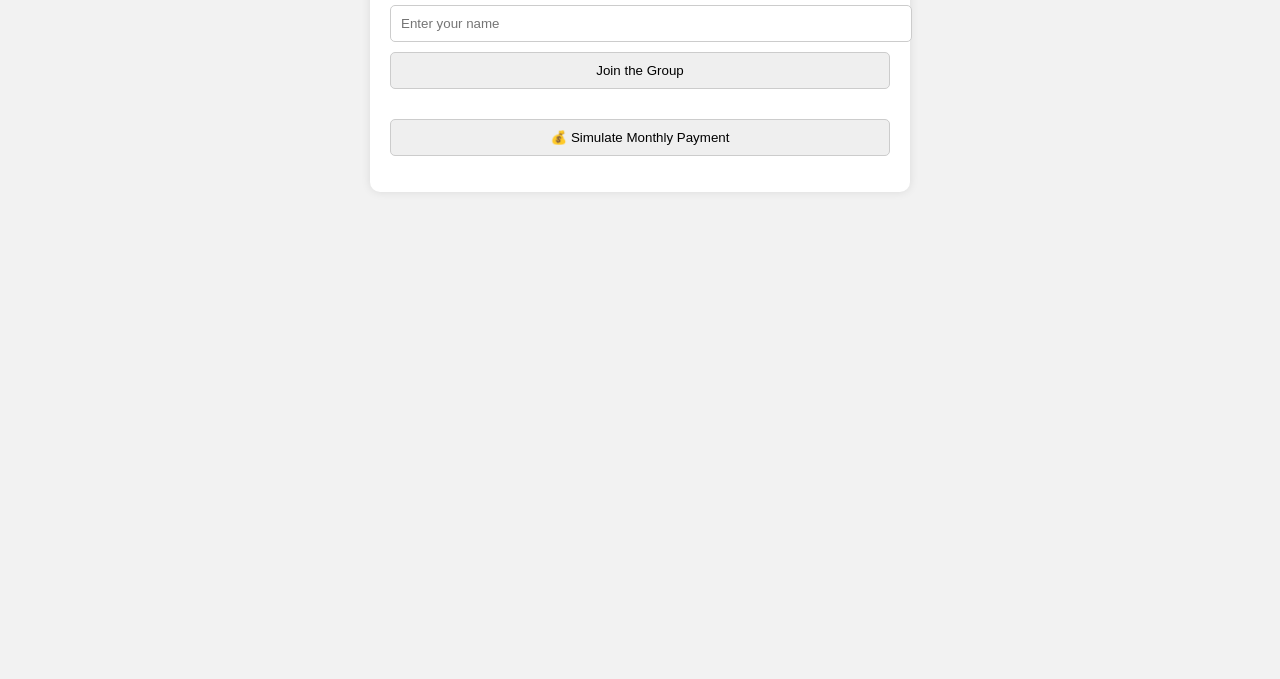
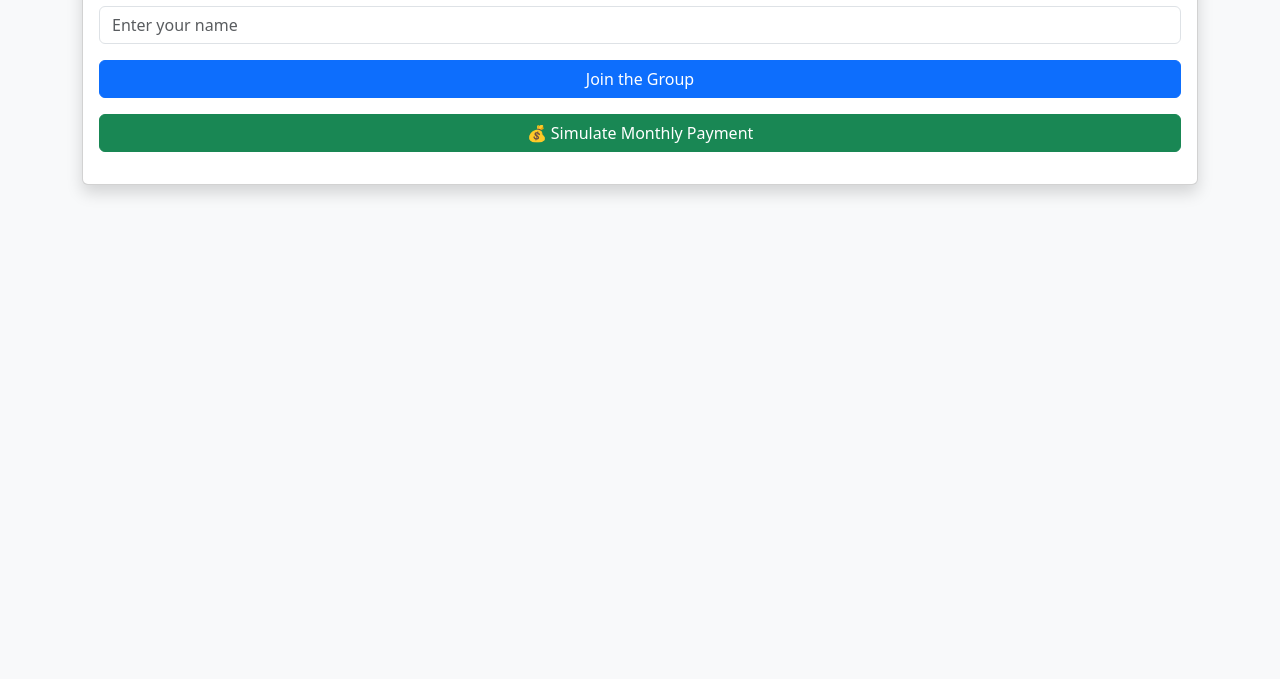
Before and after one commit to herodawit07/eqube1, a plain HTML site: page index.html in a window 1280 px wide. Shown: the part 121-800 px from the top of the page. Drawn offline with nearby package versions, Linux system fonts and the light colour scheme.

Commit message:
Update index.html

```diff
--- a/index.html
+++ b/index.html
@@ -1,54 +1,50 @@
 <!DOCTYPE html>
-<html>
+<html lang="en">
 <head>
+  <meta charset="UTF-8">
   <title>Money Rotation Group</title>
-  <style>
-    body {
-      font-family: Arial;
-      background: #f2f2f2;
-      padding: 20px;
-    }
-    .container {
-      background: white;
-      padding: 20px;
-      border-radius: 10px;
-      max-width: 500px;
-      margin: auto;
-      box-shadow: 0 0 10px rgba(0,0,0,0.1);
-    }
-    input, button {
-      padding: 10px;
-      margin-top: 10px;
-      width: 100%;
-      border: 1px solid #ccc;
-      border-radius: 5px;
-    }
-    .list {
-      margin-top: 20px;
-    }
-  </style>
+  <meta name="viewport" content="width=device-width, initial-scale=1">
+
+  <!-- Bootstrap CSS -->
+  <link href="https://cdn.jsdelivr.net/npm/bootstrap@5.3.3/dist/css/bootstrap.min.css" rel="stylesheet">
 </head>
-<body>
-  <div class="container">
-    <h2>💸 Money Rotation Group</h2>
-    <input type="text" id="nameInput" placeholder="Enter your name">
-    <button onclick="addMember()">Join the Group</button>
+<body class="bg-light">
 
-    <div class="list" id="memberList"></div>
+  <div class="container my-5">
+    <div class="card shadow">
+      <div class="card-body">
+        <h2 class="card-title text-center mb-4">💸 Money Rotation Group</h2>
 
-    <button onclick="simulateMonth()">💰 Simulate Monthly Payment</button>
-    <p id="payoutInfo"></p>
+        <div class="mb-3">
+          <input type="text" id="nameInput" class="form-control" placeholder="Enter your name">
+        </div>
+        <div class="d-grid mb-3">
+          <button class="btn btn-primary" onclick="addMember()">Join the Group</button>
+        </div>
+
+        <div id="memberList" class="mb-3"></div>
+
+        <div class="d-grid mb-3">
+          <button class="btn btn-success" onclick="simulateMonth()">💰 Simulate Monthly Payment</button>
+        </div>
+
+        <p id="payoutInfo" class="fw-bold text-center"></p>
+      </div>
+    </div>
   </div>
 
+  <!-- JavaScript -->
   <script>
     const members = [];
     let currentReceiverIndex = 0;
 
     function addMember() {
-      const name = document.getElementById('nameInput').value.trim();
+      const nameInput = document.getElementById('nameInput');
+      const name = nameInput.value.trim();
+
       if (name && !members.includes(name)) {
         members.push(name);
-        document.getElementById('nameInput').value = '';
+        nameInput.value = '';
         updateMemberList();
       } else {
         alert("Enter a unique name!");
@@ -56,11 +52,11 @@
     }
 
     function updateMemberList() {
-      let html = "<h3>Members:</h3><ul>";
+      let html = '<h4>Members:</h4><ul class="list-group">';
       members.forEach((member, index) => {
-        html += `<li>${index + 1}. ${member}</li>`;
+        html += `<li class="list-group-item">${index + 1}. ${member}</li>`;
       });
-      html += "</ul>";
+      html += '</ul>';
       document.getElementById('memberList').innerHTML = html;
     }
 
@@ -69,6 +65,7 @@
         alert("Need at least 2 members to start.");
         return;
       }
+
       const total = members.length * 100; // Each pays 100
       const receiver = members[currentReceiverIndex];
       document.getElementById('payoutInfo').innerText =
@@ -77,5 +74,6 @@
       currentReceiverIndex = (currentReceiverIndex + 1) % members.length;
     }
   </script>
+
 </body>
 </html>
```
